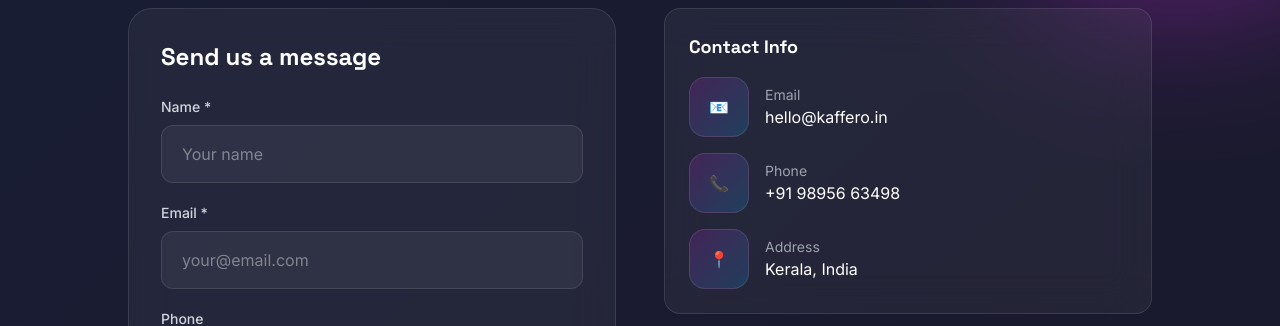
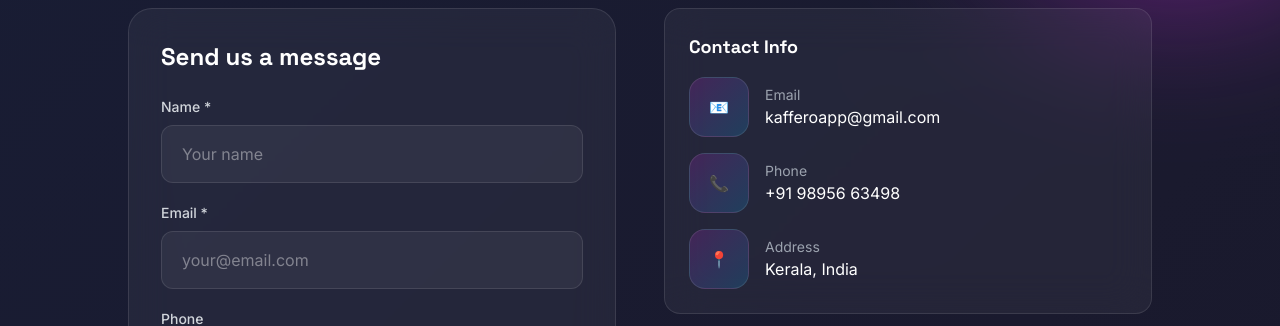
Before and after one commit to jobinsebastianralfiz/kaffero-website, a Django app: page /contact/ in a window 1280 px wide. Shown: the part 296-622 px from the top of the page. Run offline with Django 5.2, Linux system fonts and the light colour scheme; some libraries are stand-ins or nearby versions.

Commit message:
Update domain to kaffero.online and email to kafferoapp@gmail.com

```diff
--- a/templates/emails/base_email.html
+++ b/templates/emails/base_email.html
@@ -58,7 +58,7 @@
                                         <table role="presentation" cellspacing="0" cellpadding="0" border="0">
                                             <tr>
                                                 <td style="padding: 0 10px;">
-                                                    <a href="mailto:hello@kaffero.in" style="color: #a78bfa; text-decoration: none; font-size: 14px;">hello@kaffero.in</a>
+                                                    <a href="mailto:kafferoapp@gmail.com" style="color: #a78bfa; text-decoration: none; font-size: 14px;">kafferoapp@gmail.com</a>
                                                 </td>
                                                 <td style="color: #4b5563;">|</td>
                                                 <td style="padding: 0 10px;">
--- a/templates/emails/contact_confirmation.html
+++ b/templates/emails/contact_confirmation.html
@@ -59,17 +59,17 @@
 <table role="presentation" cellspacing="0" cellpadding="0" border="0" style="margin-bottom: 25px;">
     <tr>
         <td style="padding-right: 10px; padding-bottom: 10px;">
-            <a href="https://kaffero.in/features/" style="display: inline-block; background-color: rgba(139, 92, 246, 0.2); color: #a78bfa; text-decoration: none; padding: 10px 20px; border-radius: 8px; font-size: 14px; border: 1px solid rgba(139, 92, 246, 0.3);">
+            <a href="https://kaffero.online/features/" style="display: inline-block; background-color: rgba(139, 92, 246, 0.2); color: #a78bfa; text-decoration: none; padding: 10px 20px; border-radius: 8px; font-size: 14px; border: 1px solid rgba(139, 92, 246, 0.3);">
                 Features
             </a>
         </td>
         <td style="padding-right: 10px; padding-bottom: 10px;">
-            <a href="https://kaffero.in/pricing/" style="display: inline-block; background-color: rgba(139, 92, 246, 0.2); color: #a78bfa; text-decoration: none; padding: 10px 20px; border-radius: 8px; font-size: 14px; border: 1px solid rgba(139, 92, 246, 0.3);">
+            <a href="https://kaffero.online/pricing/" style="display: inline-block; background-color: rgba(139, 92, 246, 0.2); color: #a78bfa; text-decoration: none; padding: 10px 20px; border-radius: 8px; font-size: 14px; border: 1px solid rgba(139, 92, 246, 0.3);">
                 Pricing
             </a>
         </td>
         <td style="padding-bottom: 10px;">
-            <a href="https://kaffero.in/faq/" style="display: inline-block; background-color: rgba(139, 92, 246, 0.2); color: #a78bfa; text-decoration: none; padding: 10px 20px; border-radius: 8px; font-size: 14px; border: 1px solid rgba(139, 92, 246, 0.3);">
+            <a href="https://kaffero.online/faq/" style="display: inline-block; background-color: rgba(139, 92, 246, 0.2); color: #a78bfa; text-decoration: none; padding: 10px 20px; border-radius: 8px; font-size: 14px; border: 1px solid rgba(139, 92, 246, 0.3);">
                 FAQ
             </a>
         </td>
--- a/templates/website/base.html
+++ b/templates/website/base.html
@@ -17,23 +17,23 @@
     <meta name="robots" content="index, follow, max-image-preview:large, max-snippet:-1, max-video-preview:-1">
     <meta name="googlebot" content="index, follow">
     <meta name="bingbot" content="index, follow">
-    <link rel="canonical" href="{% block canonical %}https://kaffero.in{{ request.path }}{% endblock %}">
+    <link rel="canonical" href="{% block canonical %}https://kaffero.online{{ request.path }}{% endblock %}">
 
     <!-- Open Graph / Facebook -->
     <meta property="og:type" content="website">
-    <meta property="og:url" content="https://kaffero.in{{ request.path }}">
+    <meta property="og:url" content="https://kaffero.online{{ request.path }}">
     <meta property="og:title" content="{% block og_title %}{{ site_name }} - {{ site_tagline }}{% endblock %}">
     <meta property="og:description" content="{% block og_description %}{{ site_description }}{% endblock %}">
-    <meta property="og:image" content="{% block og_image %}https://kaffero.in{% static 'images/og-image.png' %}{% endblock %}">
+    <meta property="og:image" content="{% block og_image %}https://kaffero.online{% static 'images/og-image.png' %}{% endblock %}">
     <meta property="og:site_name" content="{{ site_name }}">
     <meta property="og:locale" content="en_US">
 
     <!-- Twitter -->
     <meta name="twitter:card" content="summary_large_image">
-    <meta name="twitter:url" content="https://kaffero.in{{ request.path }}">
+    <meta name="twitter:url" content="https://kaffero.online{{ request.path }}">
     <meta name="twitter:title" content="{% block twitter_title %}{{ site_name }} - {{ site_tagline }}{% endblock %}">
     <meta name="twitter:description" content="{% block twitter_description %}{{ site_description }}{% endblock %}">
-    <meta name="twitter:image" content="{% block twitter_image %}https://kaffero.in{% static 'images/og-image.png' %}{% endblock %}">
+    <meta name="twitter:image" content="{% block twitter_image %}https://kaffero.online{% static 'images/og-image.png' %}{% endblock %}">
 
     <!-- Additional SEO -->
     <meta name="theme-color" content="#c026d3">
@@ -46,8 +46,8 @@
     <meta name="ICBM" content="10.8505, 76.2711">
 
     <!-- Language/Region Alternatives -->
-    <link rel="alternate" hreflang="en" href="https://kaffero.in{{ request.path }}">
-    <link rel="alternate" hreflang="x-default" href="https://kaffero.in{{ request.path }}">
+    <link rel="alternate" hreflang="en" href="https://kaffero.online{{ request.path }}">
+    <link rel="alternate" hreflang="x-default" href="https://kaffero.online{{ request.path }}">
 
     <!-- Structured Data -->
     <script type="application/ld+json">
@@ -58,7 +58,7 @@
         "applicationCategory": "BusinessApplication",
         "operatingSystem": "Web, Android",
         "description": "{{ site_description }}",
-        "url": "https://kaffero.in",
+        "url": "https://kaffero.online",
         "author": {
             "@type": "Organization",
             "name": "{{ company_name }}"
--- a/templates/website/home.html
+++ b/templates/website/home.html
@@ -66,7 +66,7 @@
                                 <div class="w-3 h-3 rounded-full bg-yellow-500"></div>
                                 <div class="w-3 h-3 rounded-full bg-green-500"></div>
                             </div>
-                            <div class="text-sm text-gray-500">kaffero.in/dashboard</div>
+                            <div class="text-sm text-gray-500">kaffero.online/dashboard</div>
                         </div>
 
                         <!-- Mock Dashboard Content -->
--- a/website/views.py
+++ b/website/views.py
@@ -397,7 +397,7 @@ def chatbot_message(request):
 def robots_txt(request):
     """Generate robots.txt for search engine crawlers."""
     content = """# Robots.txt for Kaffero - Cafe Management Software
-# https://kaffero.in
+# https://kaffero.online
 
 User-agent: *
 Allow: /
@@ -427,7 +427,7 @@ Disallow: /dashboard/
 Disallow: /api/
 
 # Sitemap location
-Sitemap: https://kaffero.in/sitemap.xml
+Sitemap: https://kaffero.online/sitemap.xml
 
 # Crawl-delay for politeness (optional)
 Crawl-delay: 1
@@ -441,7 +441,7 @@ def sitemap_xml(request):
     from django.utils import timezone
 
     # Base URL
-    base_url = "https://kaffero.in"
+    base_url = "https://kaffero.online"
 
     # Static pages with priority and change frequency
     static_pages = [
```
Also changed, not shown: config/settings.py (+5 -5 lines).
